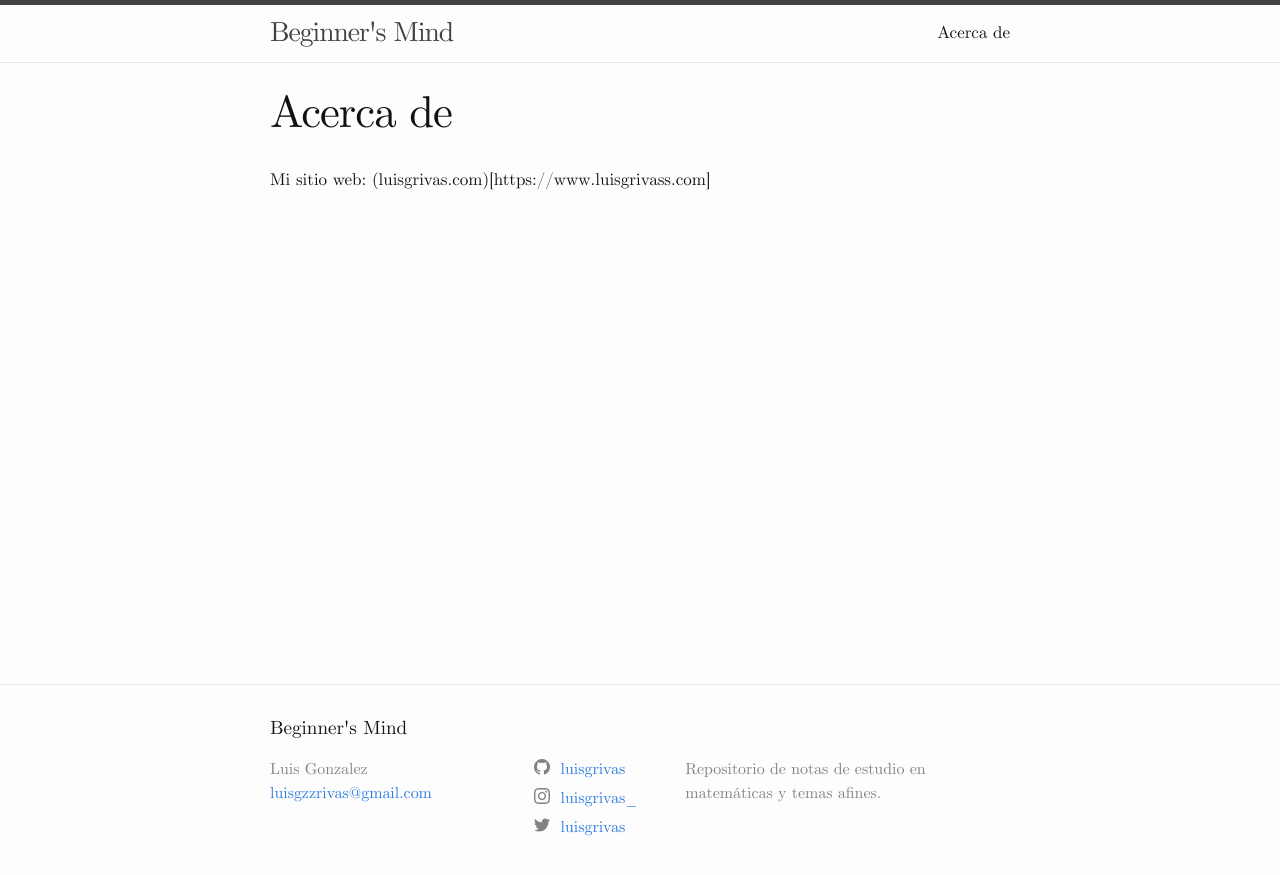
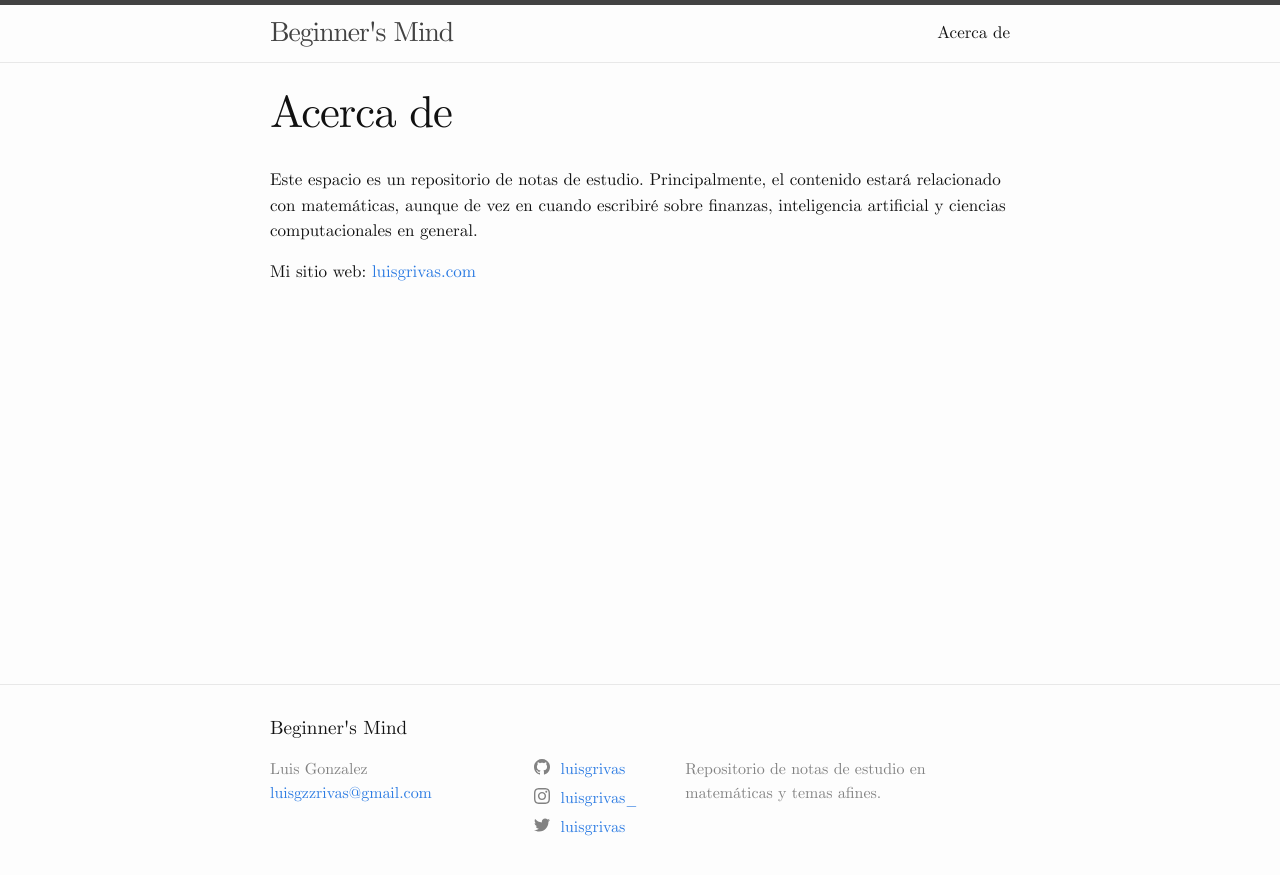
Before and after one commit to luisgrivas/blog, a Jekyll site: the page built from about.markdown, in a window 1280 px wide. Shown: the top 875 px of the page. Built offline with Jekyll 4.4.1, drawn with Linux system fonts in a browser that asks for light colours.

Commit message:
actualizado about

```diff
--- a/about.markdown
+++ b/about.markdown
@@ -4,4 +4,7 @@ title: Acerca de
 permalink: /about/
 ---
 
-Mi sitio web: (luisgrivas.com)[https://www.luisgrivass.com]
+Este espacio es un repositorio de notas de estudio. Principalmente, el contenido estará relacionado con matemáticas, aunque de vez en cuando escribiré sobre finanzas, inteligencia artificial y ciencias computacionales en general.
+
+
+Mi sitio web: [luisgrivas.com](https://www.luisgrivass.com)
```
